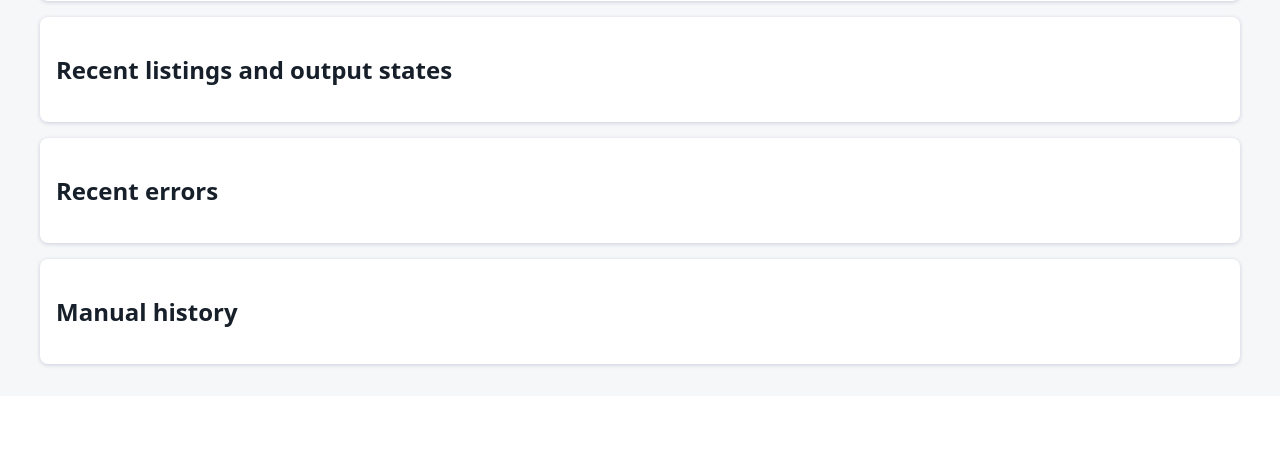
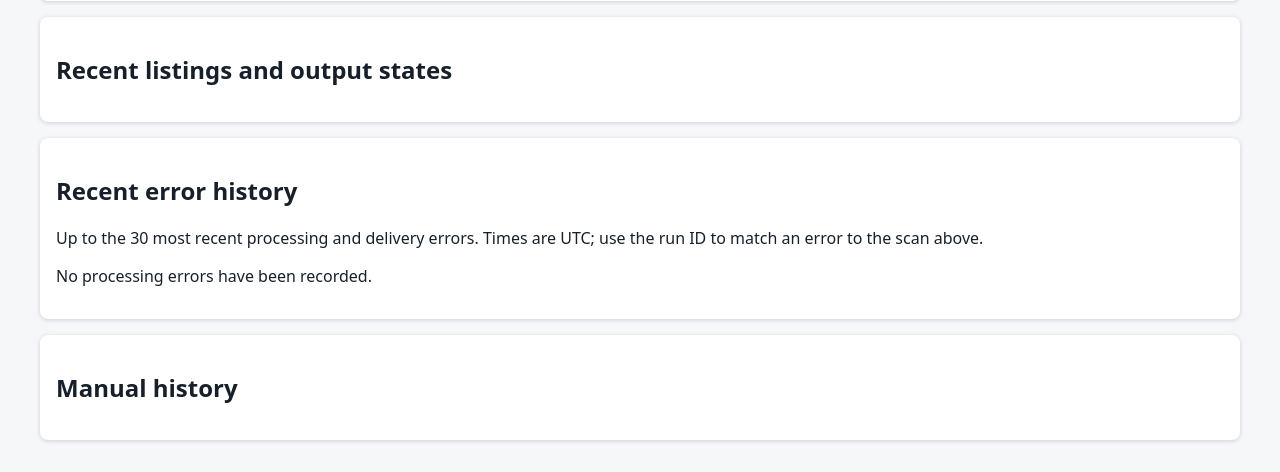
Before and after one commit to jagenmark/QasaWatch, a FastAPI app: page / in a window 1280 px wide. Shown: the part 4647-5119 px from the top of the page. Before the commit the page ends 5015 px from the top, so only its background shows below. Run offline with FastAPI, Linux system fonts and the light colour scheme; data that the repository does not hold is empty.

Commit message:
Clarify dashboard error history

```diff
--- a/src/qasawatch/static/style.css
+++ b/src/qasawatch/static/style.css
@@ -1 +1 @@
-:root{font-family:system-ui,sans-serif;color:#17202a;background:#f5f7f8}body{margin:0}header{display:flex;gap:1rem;align-items:center;padding:1rem 3vw;background:#16324f;color:white}header h1{margin:0 auto 0 0}.pill{background:#2d567a;padding:.3rem .7rem;border-radius:1rem}main{max-width:1200px;margin:auto;padding:1rem}section{background:white;padding:1rem;margin:1rem 0;border-radius:.5rem;box-shadow:0 1px 4px #ccd}input,textarea,select,button{font:inherit;padding:.55rem}input[type=url],label input:not([type=checkbox]),textarea,select{width:100%;box-sizing:border-box}textarea{min-height:6rem}.grid,.form-grid{display:grid;grid-template-columns:repeat(auto-fit,minmax(230px,1fr));gap:1rem}.grid button{align-self:end}.destination-card,.config-card{display:grid;gap:.7rem;border:1px solid #ccd;border-radius:.4rem}.destination-card label,.config-card label{display:block}.wide{grid-column:1/-1}.advanced{padding:.8rem;border:1px solid #ccd;border-radius:.4rem}.advanced summary{cursor:pointer;font-weight:650}.hint{color:#607080;font-size:.9em}.primary{font-weight:700;padding:.8rem}.error-box{padding:.75rem;background:#fff0f0;border:1px solid #d88;border-radius:.35rem}table{width:100%;border-collapse:collapse}td,th{text-align:left;padding:.5rem;border-bottom:1px solid #ddd}pre{white-space:pre-wrap;overflow:auto;background:#f2f4f5;padding:.7rem}.error{color:#a21b1b}article{padding:.6rem 0;border-bottom:1px solid #eee}
+:root{font-family:system-ui,sans-serif;color:#17202a;background:#f5f7f8}body{margin:0}header{display:flex;gap:1rem;align-items:center;padding:1rem 3vw;background:#16324f;color:white}header h1{margin:0 auto 0 0}.pill{background:#2d567a;padding:.3rem .7rem;border-radius:1rem}main{max-width:1200px;margin:auto;padding:1rem}section{background:white;padding:1rem;margin:1rem 0;border-radius:.5rem;box-shadow:0 1px 4px #ccd}input,textarea,select,button{font:inherit;padding:.55rem}input[type=url],label input:not([type=checkbox]),textarea,select{width:100%;box-sizing:border-box}textarea{min-height:6rem}.grid,.form-grid{display:grid;grid-template-columns:repeat(auto-fit,minmax(230px,1fr));gap:1rem}.grid button{align-self:end}.destination-card,.config-card{display:grid;gap:.7rem;border:1px solid #ccd;border-radius:.4rem}.destination-card label,.config-card label{display:block}.wide{grid-column:1/-1}.advanced{padding:.8rem;border:1px solid #ccd;border-radius:.4rem}.advanced summary{cursor:pointer;font-weight:650}.hint{color:#607080;font-size:.9em}.primary{font-weight:700;padding:.8rem}.error-box{padding:.75rem;background:#fff0f0;border:1px solid #d88;border-radius:.35rem}.table-scroll{overflow-x:auto}table{width:100%;border-collapse:collapse}td,th{text-align:left;padding:.5rem;border-bottom:1px solid #ddd;vertical-align:top}pre{white-space:pre-wrap;overflow:auto;background:#f2f4f5;padding:.7rem}.error{color:#a21b1b}article{padding:.6rem 0;border-bottom:1px solid #eee}
--- a/src/qasawatch/templates/dashboard.html
+++ b/src/qasawatch/templates/dashboard.html
@@ -84,8 +84,8 @@
 </div></details>
 <button class="primary wide">Save configuration</button></form><p>Credential values and references are never redisplayed. Status only: Maps {{ config.maps_secret_configured }}, Sheets {{ config.sheets.secret_configured }}, Discord {{ config.discord.secret_configured }}, SMTP {{ config.email.secret_configured }}.</p></section>
 <section><h2>Email</h2><p>{{ 'Enabled' if email.enabled else 'Disabled' }} · Recipients: {{ email.recipients | join(', ') or 'none' }} · Pending/retry/review: {{ email.pending }} · Latest batch: {{ email.latest or 'none' }} · Latest test: {{ email.latest_test or 'none' }}</p><form method="post" action="/test-email"><input type="email" name="recipient" placeholder="optional override recipient"><button>Send test email</button></form>{% for batch in email.batches %}<p>Batch #{{ batch.id }} · {{ batch.state }} · {{ batch.recipients | join(', ') }} · attempts {{ batch.attempts }}{% if batch.state in ['pending', 'retryable'] %} <form method="post" action="/api/email-batches/{{ batch.id }}/retry"><button>Retry batch</button></form>{% endif %}{% if batch.state == 'manual_review' %} · SMTP outcome is ambiguous: verify externally. <form method="post" action="/api/email-batches/{{ batch.id }}/resolve?delivered=true"><button>Mark delivered</button></form><form method="post" action="/api/email-batches/{{ batch.id }}/resolve?delivered=false"><button>Mark not delivered / retryable</button></form>{% endif %}</p>{% endfor %}</section>
-<section><h2>Recent runs</h2><table><tr><th>ID</th><th>Status</th><th>Started</th><th>Stats</th><th>Error</th></tr>{% for run in runs %}<tr><td>{{ run.id }}</td><td>{{ run.status }}</td><td>{{ run.started_at }}</td><td>{{ run.stats }}</td><td>{{ run.error or '' }}</td></tr>{% endfor %}</table></section>
+<section><h2>Recent runs</h2><table><tr><th>ID</th><th>Status</th><th>Started</th><th>Stats</th><th>Error</th></tr>{% for run in runs %}<tr id="run-{{ run.id }}"><td>{{ run.id }}</td><td>{{ run.status }}</td><td>{{ run.started_at }}</td><td>{{ run.stats }}</td><td>{{ run.error or '' }}</td></tr>{% endfor %}</table></section>
 <section><h2>Recent listings and output states</h2>{% for item in listings %}<article><a href="{{ item.url }}">{{ item.data.get('address', item.external_id or item.id) }}</a> · {{ item.stage }} · {% for d in item.deliveries %}{{ d.channel }}={{ d.state }} {% if d.state == 'manual_review' %}<form method="post" action="/api/listings/{{ item.id }}/deliveries/{{ d.channel }}/resolve?delivered=true"><button>Mark delivered</button></form><form method="post" action="/api/listings/{{ item.id }}/deliveries/{{ d.channel }}/resolve?delivered=false"><button>Mark not delivered</button></form>{% endif %}{% endfor %}{% if item.rejection_reasons %}<pre>{{ item.rejection_reasons | tojson }}</pre>{% endif %}</article>{% endfor %}</section>
-<section><h2>Recent errors</h2>{% for error in errors %}<p class="error">{{ error.operation }}: {{ error.message }}</p>{% endfor %}</section>
+<section><h2>Recent error history</h2><p>Up to the 30 most recent processing and delivery errors. Times are UTC; use the run ID to match an error to the scan above.</p>{% if errors %}<div class="table-scroll"><table><tr><th>Occurred (UTC)</th><th>Run</th><th>Listing</th><th>Operation</th><th>Type</th><th>Message</th></tr>{% for error in errors %}<tr><td>{{ error.created_at.isoformat(sep=' ', timespec='seconds') }}</td><td>{% if error.run_id %}<a href="#run-{{ error.run_id }}">#{{ error.run_id }}</a>{% else %}—{% endif %}</td><td>{{ '#' ~ error.listing_id if error.listing_id else '—' }}</td><td>{{ error.operation }}</td><td>{{ error.error_type }}</td><td class="error">{{ error.message }}</td></tr>{% endfor %}</table></div>{% else %}<p>No processing errors have been recorded.</p>{% endif %}</section>
 <section><h2>Manual history</h2>{% for item in manual %}<article><p>#{{ item.id }} {{ item.status }} {{ item.input_data.get('url', '') }} → {{ item.result.get('stage', '') }}</p>{% if item.result %}<pre>{{ item.result | tojson(indent=2) }}</pre>{% endif %}</article>{% endfor %}</section>
 </main></body></html>
```
Also changed, not shown: tests/test_app.py (+34 -0 lines).
